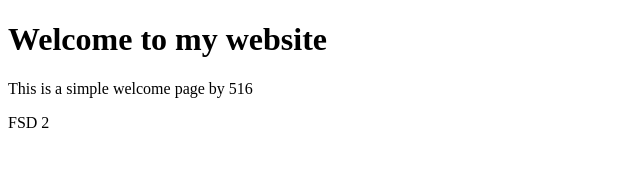
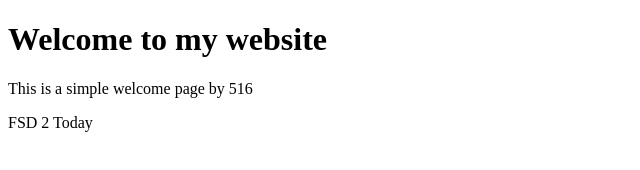
Before and after one commit to medigagnapak-wq/sis, a plain HTML site: page index.html in a window 1280 px wide. Shown: the full height of the page, 0-640 px from the left. Drawn offline with Linux system fonts and the light colour scheme.

Commit message:
Update welcome message in index.html

```diff
--- a/index.html
+++ b/index.html
@@ -3,6 +3,6 @@
     <head>
         <h1>Welcome to my website</h1>
         <p>This is a simple welcome page by 516 </p>
-        <p>FSD 2  </p>
+        <p>FSD 2 Today </p>
     </head>
 </html>
```
